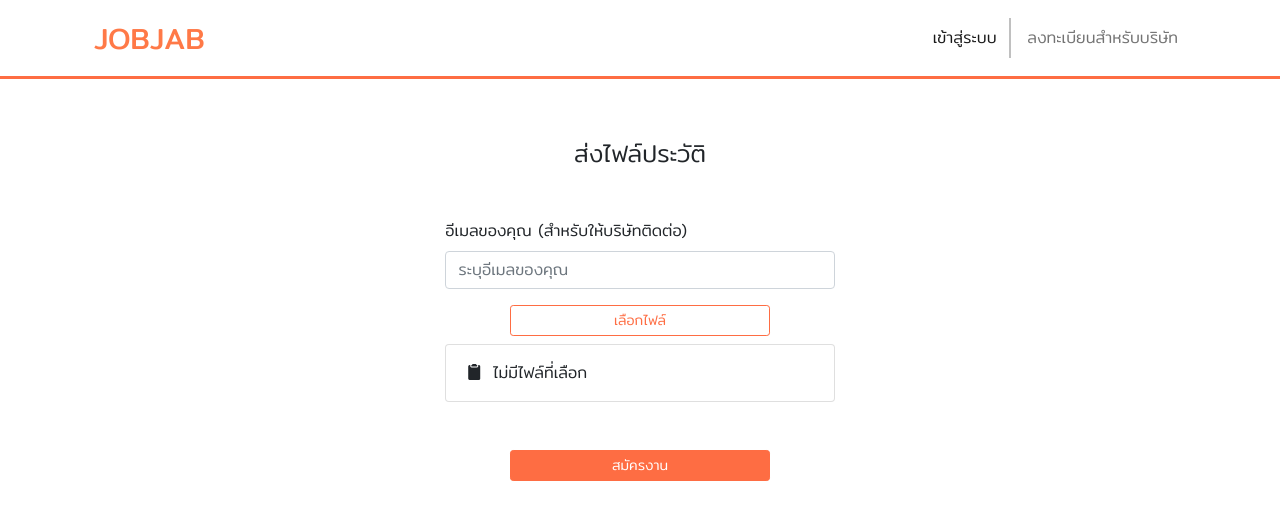
After one commit to Bearry2626/jobweb, a PHP site: page /upfile.php in a window 1280 px wide. The commit adds this page. Shown: the top 528 px of the page. Run offline with PHP 8.4, Linux system fonts and the light colour scheme.

Commit message:
projectjob

```diff
--- a/user/main.php
+++ b/user/main.php
@@ -228,6 +228,8 @@ if (isset($_SESSION['role']) && $_SESSION['role'] == 'user') {
                         <button type="button" class="btn btn-secondary" data-bs-dismiss="modal">Close</button>
                         <button type="submit" name="submit" class="btn btn-primary custom-btn">ประกาศงาน</button>
                     </div>
+
+
                 </form>
 
             </div>
--- /dev/null
+++ b/user/upfile.php
@@ -0,0 +1,79 @@
+<?php
+// job_details.php
+session_start();
+include '../control/index.php';
+include '../view/navbar.php';
+require_once '../config/db.php';
+?>
+
+<div class="container col-12 col-md-5">
+    <div class="card-body p-5">
+        <p class="card-title text-center mb-5 mt-2 fs-4">ส่งไฟล์ประวัติ</p>
+        <!-- ตรวจสอบเมื่อมีการส่งฟอร์ม -->
+        <form action="../config/uplode.php" method="post" enctype="multipart/form-data">
+    <div class="mb-3">
+        <label for="email" class="form-label">อีเมลของคุณ (สำหรับให้บริษัทติดต่อ)</label>
+        <input type="text" class="form-control" id="email" name="email" placeholder="ระบุอีเมลของคุณ">
+    </div>
+
+    <div class="d-grid gap-2 col-8 mx-auto mt-2">
+        <input type="file" class="form-control" id="resume" name="resume" style="display: none"
+            onchange="displayFileName()">
+        <!-- เพิ่มปุ่มที่จะใช้เลือกไฟล์ -->
+        <button type="button" class="btn btn-outline-primary custom-btnn btn-sm"
+            onclick="document.getElementById('resume').click()">เลือกไฟล์</button>
+    </div>
+    <div class="card mt-2">
+        <div class="card-body">
+            <i class="bi bi-clipboard2-fill ms-1 my-1"></i> <span id="file-name"
+                class="ms-1">ไม่มีไฟล์ที่เลือก</span>
+        </div>
+    </div>
+    <div class="d-grid gap-2 col-8 mx-auto mt-5">
+        <button class="btn btn-primary custom-btn btn-sm" name="submit" type="submit">สมัครงาน</button>
+    </div>
+</form>
+
+    </div>
+</div>
+</div>
+
+<style>
+/* เพิ่มคลาส custom-btnn สำหรับการปรับแต่งเพิ่มเติม */
+.custom-btnn {
+    /* สีปกติ */
+    color: #FE6D43;
+    background-color: transparent;
+    border-color: #FE6D43;
+}
+
+/* นำเมาส์ไปโดน (hover) จะมีสีเพิ่มเติม */
+.custom-btnn:hover {
+    color: #fff;
+    background-color: #FE6D43;
+    border-color: #FE6D43;
+}
+</style>
+<script>
+    function displayFileName() {
+        var fileInput = document.getElementById('resume');
+        var fileNameDisplay = document.getElementById('file-name');
+
+        if (fileInput.files.length > 0) {
+            // ตรวจสอบนามสกุลไฟล์
+            var allowedExtensions = /(\.png|\.jpg|\.jpeg|\.prf)$/i;
+            if (!allowedExtensions.exec(fileInput.files[0].name)) {
+                alert('กรุณาเลือกไฟล์ที่มีนามสกุล PNG, JPG, JPEG, PRF เท่านั้น');
+                // ล้างค่า input file
+                fileInput.value = '';
+                // ไม่แสดงชื่อไฟล์
+                fileNameDisplay.textContent = 'ไม่มีไฟล์ที่เลือก';
+                return;
+            }
+
+            fileNameDisplay.textContent = 'ชื่อไฟล์: ' + fileInput.files[0].name;
+        } else {
+            fileNameDisplay.textContent = 'ไม่มีไฟล์ที่เลือก';
+        }
+    }
+</script>
--- a/view/forgot.php
+++ b/view/forgot.php
@@ -21,7 +21,7 @@ require_once '../config/db.php';
                     </div>
                 </div>
                 <div class="d-grid gap-2 col-6 mx-auto mt-5">
-                    <button id="checkNumberBtn" class="btn btn-primary custom-btn" name="submit" type="button">ยืนยันเบอร์โทร</button>
+                    <button id="checkNumberBtn" class="btn btn-primary custom-btn" name="submit" type="button">ยืนยันอีเมล</button>
                 </div>
             </form>
             <p class="mt-5 text-center">กลับเพื่อ <a class="register-link" href="login.php">เข้าสู่ระบบ</a> JOBJAB </p>
--- a/view/navbar.php
+++ b/view/navbar.php
@@ -24,8 +24,13 @@ include '../control/index.php';
                             <a class="nav-link" href="#"></a>
                         </li>
                         <li class="nav-item">
-                            <a class="nav-link active" aria-current="page" href="../user/main.php">งานที่ประกาศทั้งหมด</a>
+                            <a class="nav-link " href="../user/main.php">งานที่ประกาศทั้งหมด</a>
                         </li>
+                        <ul class="navbar-nav ms-auto mb-2 mb-lg-0">
+                            <li class="nav-item">
+                                <a class="nav-link" href="../user/profile.php">การสมัคร</a>
+                            </li>
+                        </ul>
                         <ul class="navbar-nav ms-auto mb-2 mb-lg-0">
                             <li class="nav-item">
                                 <a class="nav-link" href="../user/profile.php">โปรไฟล์</a>
@@ -57,10 +62,10 @@ include '../control/index.php';
                 <?php else: ?>
                     <!-- เมนูสำหรับผู้ที่ยังไม่ได้เข้าสู่ระบบ -->
                     <li class="nav-item line">
-                        <a class="nav-link active" aria-current="page" href="../view/login.php">เข้าสู่ระบบ</a>
+                        <a class="nav-link active" aria-current="page"  href="../view/login.php">เข้าสู่ระบบ</a>
                     </li>
                     <li class="nav-item">
-                        <a class="nav-link" href="">สำหรับบริษัท</a>
+                        <a class="nav-link" href="../view/register.php">ลงทะเบียนสำหรับบริษัท</a>
                     </li>
                 <?php endif; ?>
             </ul>
```
Also changed, not shown: config/uplode.php (added, +40 -0 lines), user/post.php (+24 -1 lines), config/uploadsYellow Minimalist Cat Illustration Veterinary Clinic Logo.png (added), control/index.php (line endings or trailing spaces), img/21_1708575928.png (added).
